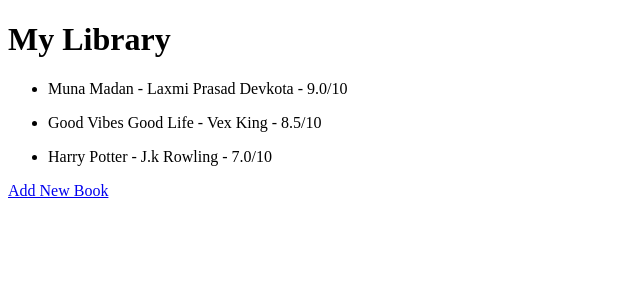
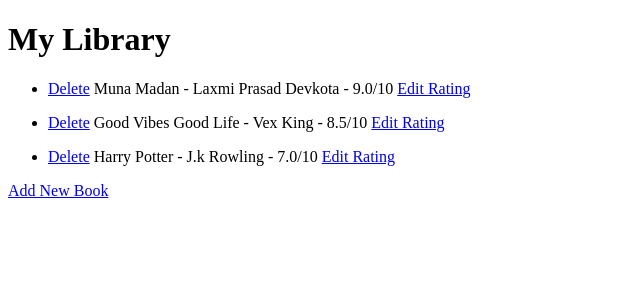
Before and after one commit to Mahesh-Chaulagain/SQLAlchemy-CRUD-using-template, a Flask app: page / in a window 1280 px wide. Shown: the top 300 px of the page, without its empty margins (0-640 px from the left). Run offline with Flask 2, Linux system fonts and the light colour scheme; data comes from the database, SQL or seed files in the repository; both versions use the stored data as it was after the commit.

Commit message:
added option to edit and delete the data in the database

```diff
--- a/main.py
+++ b/main.py
@@ -40,5 +40,30 @@
     return render_template('add.html')
 
 
+@app.route('/edit', methods=["GET", "POST"])
+def edit():
+    if request.method == "POST":
+        with app.app_context():
+            book_id = request.args.get('num')
+            book_to_edit = Book.query.get(book_id)
+            book_to_edit.rating = request.form['new_rating']
+            db.session.commit()
+            return redirect(url_for('home'))
+
+    book_id = request.args.get('num')
+    selected_book = Book.query.get(book_id)
+    return render_template('edit.html', book=selected_book)
+
+
+@app.route('/delete')
+def delete():
+    with app.app_context():
+        book_id = request.args.get('num')
+        book_to_delete = Book.query.get(book_id)
+        db.session.delete(book_to_delete)
+        db.session.commit()
+        return redirect(url_for('home'))
+
+
 if __name__ == "__main__":
     app.run(debug=True)
--- /dev/null
+++ b/templates/base.html
@@ -0,0 +1,18 @@
+<!doctype html>
+<html lang="en">
+<head>
+    <meta charset="UTF-8">
+    <meta name="viewport"
+          content="width=device-width, user-scalable=no, initial-scale=1.0, maximum-scale=1.0, minimum-scale=1.0">
+    <meta http-equiv="X-UA-Compatible" content="ie=edge">
+    <title>
+        {% block title %}
+        Book Library
+        {% endblock %}
+    </title>
+</head>
+<body>
+    {% block content %}
+    {% endblock %}
+</body>
+</html>
--- a/templates/index.html
+++ b/templates/index.html
@@ -1,20 +1,22 @@
-<!DOCTYPE html>
-<html lang="en">
-<head>
-    <meta charset="UTF-8">
-    <title>Library</title>
-</head>
-<body>
+{% extends 'base.html' %}
+
+{% block title %}Library{% endblock %}
+
+{% block content %}
 <h1>My Library</h1>
     {% if books %}
     {% for book in books %}
     <ul>
-        <li>{{ book.title}} - {{ book.author }} - {{ book.rating }}/10</li>
+        <li>
+            <a href="{{url_for('delete',num=book.id)}}">Delete</a>
+            {{ book.title}} - {{ book.author }} - {{ book.rating }}/10
+            <a href="{{url_for('edit', num=book.id)}}">
+            Edit Rating
+        </a></li>
     </ul>
     {% endfor %}
     {% else %}
         <p> Library is empty</p>
     {% endif %}
 <a href="{{url_for('add')}}">Add New Book</a>
-</body>
-</html>
+{% endblock %}}
```
Also changed, not shown: templates/add.html (+6 -9 lines), templates/edit.html (added, +12 -0 lines), instance/books-library.db.
